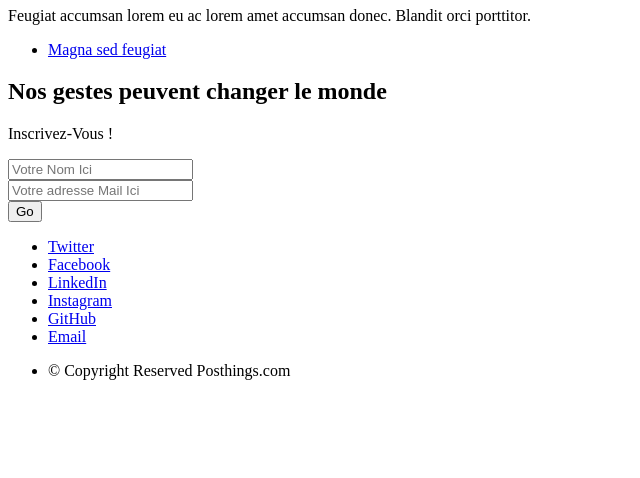
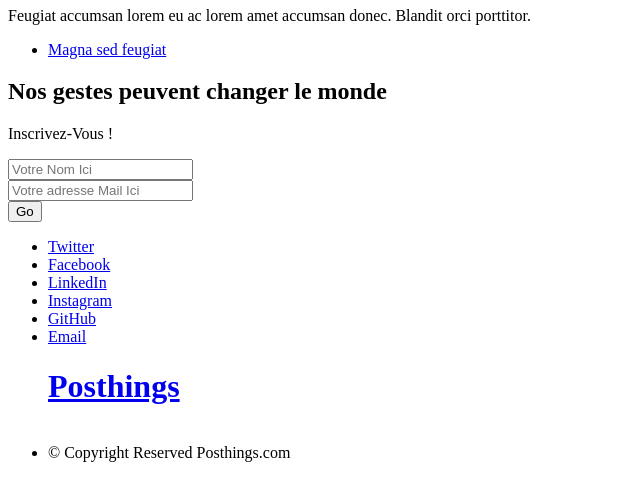
Before and after one commit to AminMe/Projet-WebBD-AK-HE-ME-ZH, a plain HTML site: page index.html in a window 1280 px wide. Shown: the part 5265-5743 px from the top of the page, without its empty margins (0-640 px from the left). Before the commit the page ends 5661 px from the top, so only its background shows below. Drawn offline with Linux system fonts and the light colour scheme; a script that the page names is missing.

Commit message:
Grosse Maj

```diff
--- a/index.html
+++ b/index.html
@@ -211,6 +211,8 @@
 					<li><a href="#" class="icon alt fa-envelope"><span class="label">Email</span></a></li>
 				</ul>
 				<ul class="copyright">
+                    <h1 id="logo"><a href="index.html">Posthings</a></h1>
+                    <br/>
 					<li>&copy; Copyright Reserved <a>Posthings.com</a></li>
 				</ul>
 			</footer>
```
